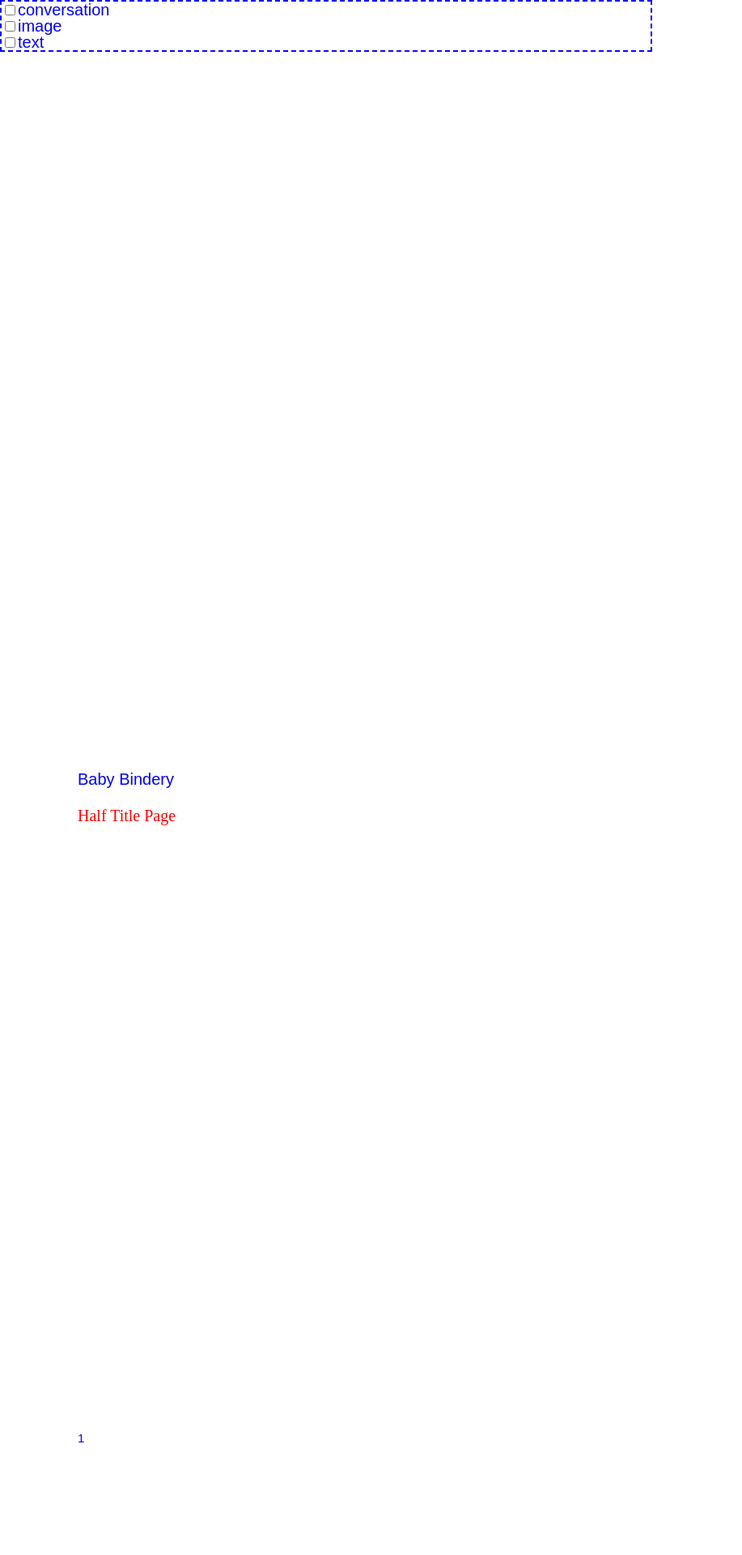
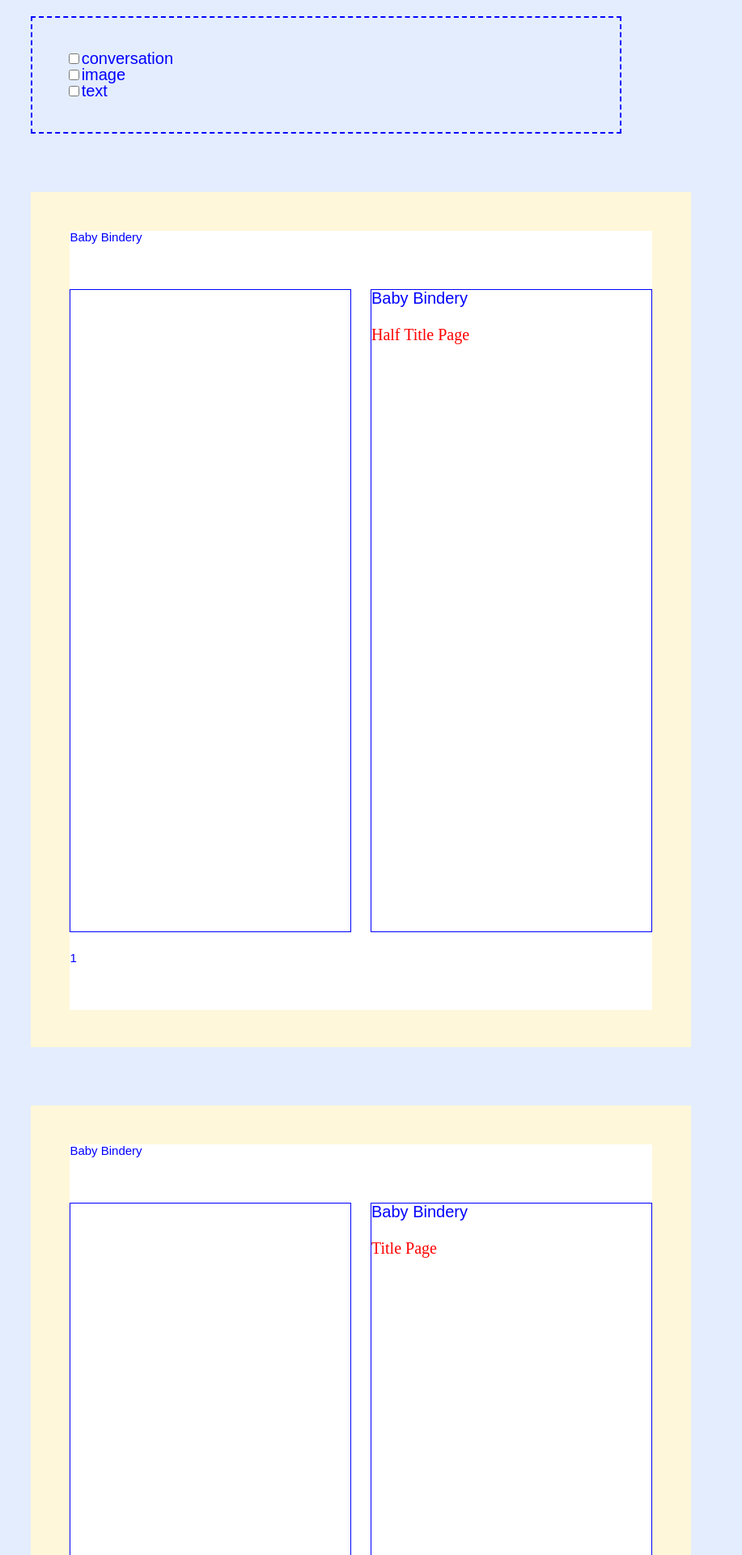
Before and after one commit to thedesignoffice/babybindery, a Jekyll site: the page built from book_twocol.html, in a window 1280 px wide. Shown: the top 1920 px of the page at 81% size, without its empty margins (0-917 px from the left). Built offline with Jekyll 4.4.1, drawn with Linux system fonts in a browser that asks for light colours; nearby versions of some CDN libraries; some of the changed text lies outside the part shown.

Commit message:
styling for book & book_twocol, with extra pages being inserted...

```diff
--- /dev/null
+++ b/_includes/two-col_css.html
@@ -0,0 +1 @@
+<link rel="stylesheet" type="text/css" href="{{ site.github.url }}/css/two-col.css" />
--- a/_layouts/print.html
+++ b/_layouts/print.html
@@ -27,6 +27,7 @@
 
     <!-- Use Jekyll to make 100 pages. Edit here if you need fewer. -->
     {% for num in (1...100) %}
+    <div class="sheet">
         <div class="page">
         <div class="page-header">{{site.title}}</div>
         <div class="content-wrapper">
@@ -37,6 +38,7 @@
         <div class='page-footer'>{{ num }}</div>
 
       </div>
+    </div>
     {% endfor %}
 
 
--- a/_layouts/print_twocol.html
+++ b/_layouts/print_twocol.html
@@ -5,14 +5,17 @@
     {% include meyer_reset.html %}
     {% include jquery.html %}
     {% include universal_css.html %}
-    {% include book_css.html %} <!-- Styles web view of book content, the html "print preview"-->
+    {% include book_css.html %}
+    <!-- Styles web view of book content, the html "print preview"-->
+    {% include two-col_css.html %}
+    <!-- for two-column book specifically -->
     {% include print_css.html %} <!-- Print-media stylesheet. -->
-    {% include regions_js.html %} <!-- See https:/github.com/FremyCompany/css-regions-polyfill -->
+    {% include regions_js.html %} <!-- See https://github.com/FremyCompany/css-regions-polyfill -->
   </head>
 
   <body>
 
-    <div class="noprint">
+    <div class="menu noprint">
       {% for content_type in site.content_types %}
       <input type="checkbox" id="checkbox-{{content_type}}" />{{ content_type }}<br />
       {% endfor %}
@@ -24,18 +27,22 @@
       {{ content }}
     </div>
 
-    <div id="pages">
       <!-- Use Jekyll to make 100 pages, to be trimmed later. -->
-      {% for num in (1...100) %}
-      <div class="page">
-        <div class="page-wrapper">
+    {% for num in (1...100) %}
+    <div class="sheet">
+        <div class="page">
+        <div class="page-header">{{site.title}}</div>
+        <div class="content-wrapper">
+
           <div class='col page-content'></div>
-          <div class='col page-content'></div>
+          <div class='col page-content'></div> <!-- Flow-from Elements -->
+
         </div>
         <div class='page-footer'>{{ num }}</div>
+
       </div>
-      {% endfor %}
     </div>
+    {% endfor %}
 
 
     {% include label_interview_paragraphs.html %} <!-- Needs to happen after content is dropped in. -->
--- a/css/book.css
+++ b/css/book.css
@@ -3,7 +3,7 @@
 /* For changes _only_ needed for printed document, use print.css. */
 
 body{
-  background: white;
+  background: #e4edfd;
    width: 8.4in;/* Just shy of 8.5 to avoid problems, see print.css */
    height: 10.9in;
 }
@@ -23,9 +23,22 @@
   margin: 20px auto;
 }
 
+.sheet {
+  /* illustrates the size of each sheet,
+     to get a better sense of the text block */
+  background: #fff7d9;
+  height: 11in;
+  width: 8.5in;
+  margin: 3vw;
+}
+
 .page{
-  /* container for each .page-content, .page-header, and .page-footer */
+  /* container for each .page-content,
+     .page-header, and .page-footer */
   margin: .75in 1in;
+  position: relative;
+  top: .5in;
+  background: white;
   clear:both;
 }
 
@@ -44,7 +57,6 @@
   top: 0;
   left: 0;
   height: 8.5in;
-  width: 7.5in;
   clear: both;
 
 }
--- a/css/two-col.css
+++ b/css/two-col.css
@@ -6,23 +6,20 @@
 /* used with .page-content
  * see book.css */
 .col {
-  width: 3.5in;
-  height: 8in; /* any taller causes problems */
+  width: 3.6in;
+  border: 1px solid blue;
   float: left;
   margin-right: .25in;
-  background-color: white;
 } .col:last-child{
   margin-right:0;
 }
 
-/* an extra div in print_twocol.html
- * to keep footer at the bottom of
- * the page */
-.wrapper {
-  clear: both;
-  height: 8in;
-  max-height: 8in;
-  width: 8in; /* must match height of .col */
-  margin-bottom: .25in;
-  display: inline-block;
+.page {
+  /* larger text block for two-column layout */
+    margin: .75in .5in;
+
 }
+
+p {
+  /* should be a smaller type size */
+}
--- /dev/null
+++ b/css/web.css
@@ -0,0 +1,3 @@
+body {
+	line-height: 1.5em;
+}
```
Lines whose indentation alone changed are shown as unchanged.
